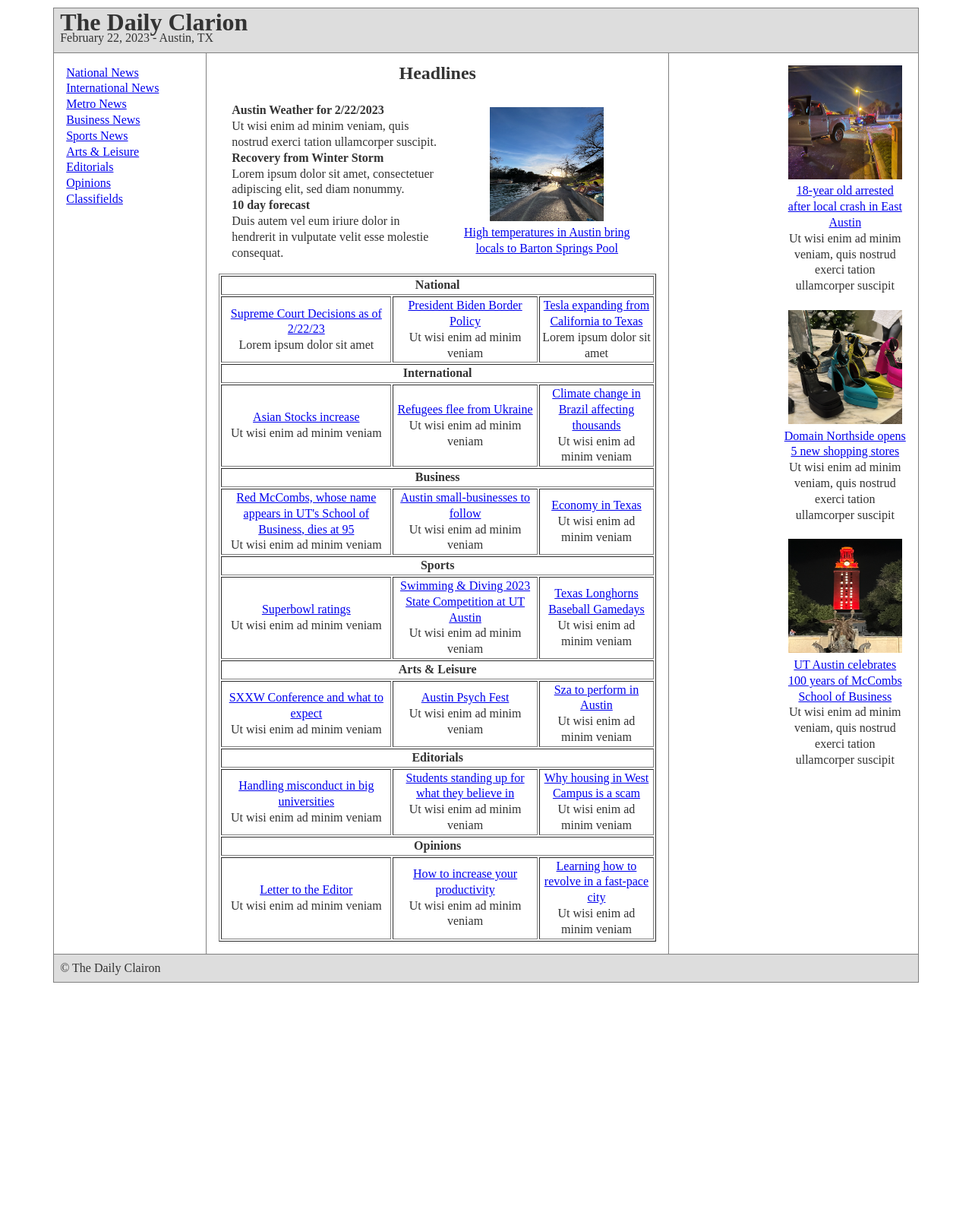
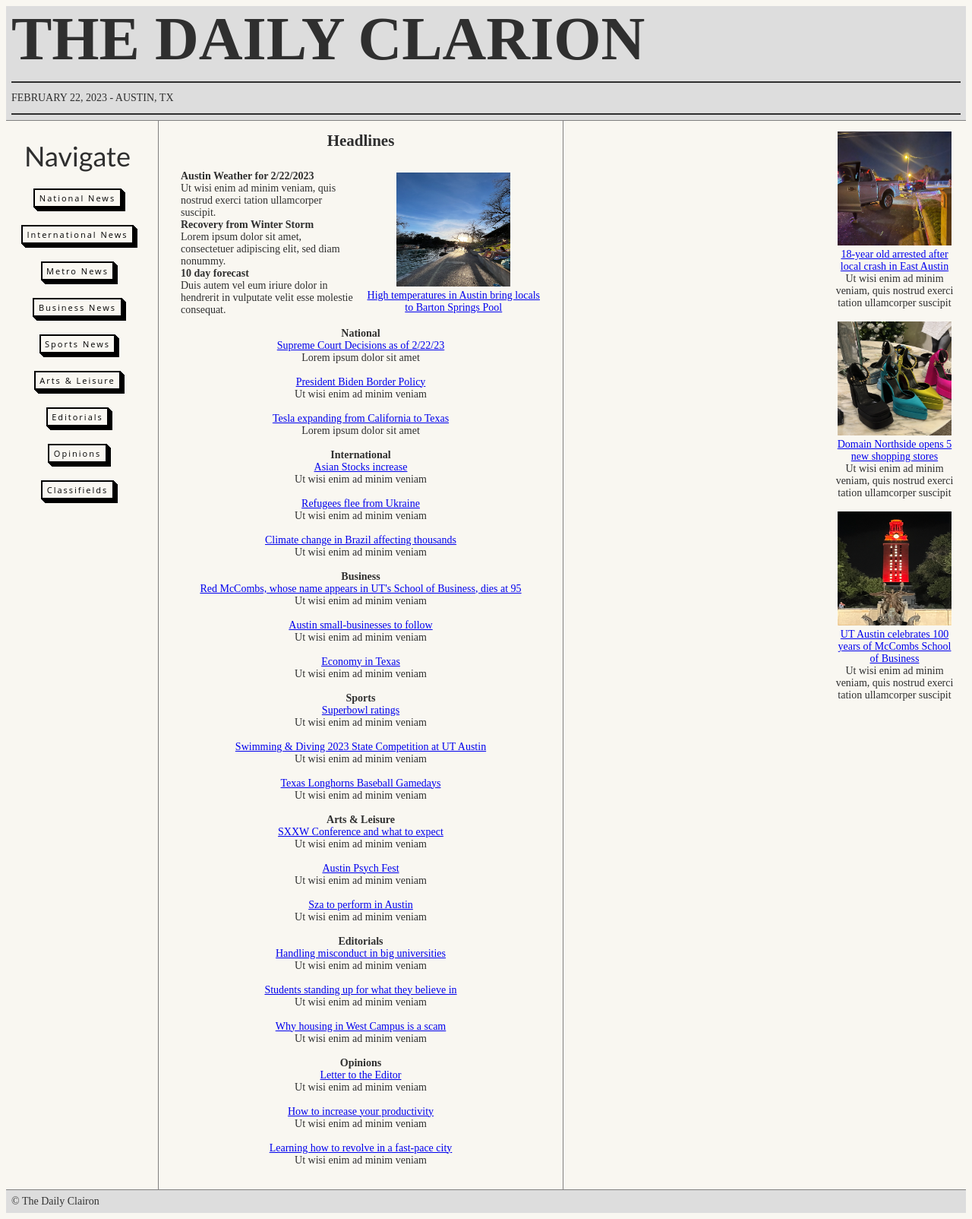
Before and after one commit to monseg02/monseg02.github.io, a PHP site: page /Demo5/Demo5.html in a window 1280 px wide. Shown: the whole page at 76% size. Before the commit the page ends 1293 px from the top, so only its background shows below. Run offline with PHP 8.4, Linux system fonts and the light colour scheme.

Commit message:
css demo 5

```diff
--- a/Demo5/Demo5.css
+++ b/Demo5/Demo5.css
@@ -1,25 +1,72 @@
+body{
+	font-family: 'Droid Serif', serif;
+	font-size: 14px;
+	color: #2f2f2f;
+	background-color:#f9f7f1;
+}
 #container {
-	width: 90%;
+	/*width: 90%;
 	margin: 10px auto;
 	background-color: #fff;
 	color: #333;
 	border: 1px solid gray;
-	line-height: 130%;
+	line-height: 130%;*/
+
 }
 #top {
 	padding: .5em;
 	background-color: #ddd;
 	border-bottom: 1px solid gray;
 }
-#top h1 {
+#buttons {
+	font-family: "Open Sans", sans-serif;
+  	font-size: 11px;
+  	letter-spacing: 2px;
+  	text-decoration: none;
+  	color: #000;
+  	cursor: pointer;
+  	border: 2px solid;
+  	padding: 0.25em 0.5em;
+  	box-shadow: 1px 1px 0px 0px, 2px 2px 0px 0px, 3px 3px 0px 0px, 4px 4px 0px 0px, 5px 5px 0px 0px;
+  	position: relative;
+ 	user-select: none;
+  	-webkit-user-select: none;
+  	touch-action: manipulation;
+
+}
+#top header {
 	padding: 0;
 	margin: 0;
+	font-family: 'Playfair Display', serif;
+	font-weight: 900;
+	font-size: 80px;
+	text-transform: uppercase;
+	display: inline-block;
+	line-height:72px;
+	margin-bottom:20px;
+}
+.subhead {
+	text-transform: uppercase;
+	border-bottom: 2px solid #2f2f2f;
+	border-top: 2px solid #2f2f2f;
+	padding: 12px 0 12px 0;
+}
+.head {
+	text-align: center;
+	position: relative;
+	font-weight: 400;
+    font-family: Trebuchet MS, sans-serif;
+    font-size: 36px;
+    box-sizing: border-box;
+    padding: 10px 0 10px 0;
 }
 #leftnav {
 	float: left;
 	width: 160px;
 	margin: 0;
 	padding: 1em;
+	text-align: center;
+	position: relative;
 }
 #rightnav {
 float: right;
@@ -36,6 +83,7 @@ border-right: 1px solid gray;
 padding: 1em;
 max-width: 36em;
 text-align: center;
+font-size: 14px;
 }
 #one {
 	text-align: left;
@@ -43,8 +91,10 @@ text-align: center;
 .table {
 border-spacing:1em;
 }
-.table2 {
 
+.sunimg {
+	width: 100%;
+	height: auto;
 }
 #footer {
 clear: both;
--- a/Demo5/Demo5.html
+++ b/Demo5/Demo5.html
@@ -5,8 +5,6 @@
 <head>
    <title>The Daily Clairon</title>
    <meta charset="UTF-8">
-   <meta name="description" content="ENTER DESCRIPTION HERE">
-   <meta name="author" content="ENTER NAME HERE">
    <link href="Demo5.css" rel="stylesheet">
 </head>
 
@@ -14,20 +12,21 @@
 
 <div id="container">
 	<div id="top">
-<h1>The Daily Clarion</h1>
-February 22, 2023 - Austin, TX
+		<header>The Daily Clarion</header>
+		<div class="subhead">February 22, 2023 - Austin, TX </div>
 	</div>
 <div id="leftnav">
+	<div class="head">Navigate</div><br>
 	<p>
-<a href="dummy.html">National News</a><br>
-<a href="dummy.html">International News</a><br>
-<a href="dummy.html">Metro News</a><br>
-<a href="dummy.html">Business News</a><br>
-<a href="dummy.html">Sports News</a><br>
-<a href="dummy.html">Arts & Leisure</a><br>
-<a href="dummy.html">Editorials</a><br>
-<a href="dummy.html">Opinions</a><br>
-<a href="dummy.html">Classifields</a><br>
+		<a id="buttons" href="dummy.html">National News</a><br><br><br>
+		<a id="buttons" href="dummy.html">International News</a><br><br><br>
+		<a id="buttons" href="dummy.html">Metro News</a><br><br><br>
+		<a id="buttons" href="dummy.html">Business News</a><br><br><br>
+		<a id="buttons" href="dummy.html">Sports News</a><br><br><br>
+		<a id="buttons" href="dummy.html">Arts & Leisure</a><br><br><br>
+		<a id="buttons" href="dummy.html">Editorials</a><br><br><br>
+		<a id="buttons" href="dummy.html">Opinions</a><br><br><br>
+		<a id="buttons" href="dummy.html">Classifields</a><br><br><br>
 	</p>
 </div>
 <div id="rightnav">
@@ -44,64 +43,60 @@ February 22, 2023 - Austin, TX
 	<h2>Headlines</h2>
 		<table border="0" class="table">
 		<tr colspan="2">
-		<td id="one">
-			<strong>Austin Weather for 2/22/2023</strong><br>
+			<td id="one"><strong>Austin Weather for 2/22/2023</strong><br>
 			Ut wisi enim ad minim veniam, quis nostrud exerci tation ullamcorper suscipit.<br>
 			<strong>Recovery from Winter Storm</strong><br>
 			Lorem ipsum dolor sit amet, consectetuer adipiscing elit, sed diam nonummy.<br>
 			<strong>10 day forecast</strong><br>
-			Duis autem vel eum iriure dolor in hendrerit in vulputate velit esse molestie consequat.
-		</td>
-		<td>
-			<img src="sun.jpeg" alt="pic of sun" width="150" height="150"><br>
-			<a href="dummy.html">High temperatures in Austin bring locals to Barton Springs Pool</a>
-		</td>
+			Duis autem vel eum iriure dolor in hendrerit in vulputate velit esse molestie consequat.</td>
+			<div class="sunimg"> <td><img src="sun.jpeg" alt="pic of sun" width="150" height="150"><br>
+			<a href="dummy.html">High temperatures in Austin bring locals to Barton Springs Pool</a></td></div>
 		</tr>
 		</table>
-<table border="1" class="table2">
-		<th colspan="3"><strong>National</strong></th>
+		<!--<table border="0" class="table2">-->
+			<th colspan="3"><strong>National</strong></th><br>
 				<tr>
-				<td><a href="dummy.html">Supreme Court Decisions as of 2/22/23</a><br>Lorem ipsum dolor sit amet</td>
-				<td><a href="dummy.html">President Biden Border Policy</a><br>Ut wisi enim ad minim veniam</td>
-				<td><a href="dummy.html">Tesla expanding from California to Texas</a><br>Lorem ipsum dolor sit amet</td>
+					<td><a href="dummy.html">Supreme Court Decisions as of 2/22/23</a><br>Lorem ipsum dolor sit amet</td><br><br>
+					<td><a href="dummy.html">President Biden Border Policy</a><br>Ut wisi enim ad minim veniam</td><br><br>
+					<td><a href="dummy.html">Tesla expanding from California to Texas</a><br>Lorem ipsum dolor sit amet</td><br><br>
 				</tr>
-		<th colspan="3"><strong>International</strong></th>
+			<th colspan="3"><strong>International</strong></th><br>
 				<tr>
-				<td><a href="dummy.html">Asian Stocks increase</a><br>Ut wisi enim ad minim veniam</td>
-				<td><a href="dummy.html">Refugees flee from Ukraine</a><br>Ut wisi enim ad minim veniam</td>
-				<td><a href="dummy.html">Climate change in Brazil affecting thousands</a><br>Ut wisi enim ad minim veniam</td>
+					<td><a href="dummy.html">Asian Stocks increase</a><br>Ut wisi enim ad minim veniam</td><br><br>
+					<td><a href="dummy.html">Refugees flee from Ukraine</a><br>Ut wisi enim ad minim veniam</td><br><br>
+					<td><a href="dummy.html">Climate change in Brazil affecting thousands</a><br>Ut wisi enim ad minim veniam</td><br><br>
 				</tr>
-		<th colspan="3"><strong>Business</strong></th>
+			<th colspan="3"><strong>Business</strong></th><br>
 				<tr>
-				<td><a href="dummy.html">Red McCombs, whose name appears in UT's School of Business, dies at 95</a><br>Ut wisi enim ad minim veniam</td>
-				<td><a href="dummy.html">Austin small-businesses to follow</a><br>Ut wisi enim ad minim veniam</td>
-				<td><a href="dummy.html">Economy in Texas</a><br>Ut wisi enim ad minim veniam</td>
+					<td><a href="dummy.html">Red McCombs, whose name appears in UT's School of Business, dies at 95</a><br>Ut wisi enim ad minim veniam</td><br><br>
+					<td><a href="dummy.html">Austin small-businesses to follow</a><br>Ut wisi enim ad minim veniam</td><br><br>
+					<td><a href="dummy.html">Economy in Texas</a><br>Ut wisi enim ad minim veniam</td><br><br>
 				</tr>
-		<th colspan="3"><strong>Sports</strong></th>
+			<th colspan="3"><strong>Sports</strong></th><br>
 				<tr>
-				<td><a href="dummy.html">Superbowl ratings</a><br>Ut wisi enim ad minim veniam</td>
-				<td><a href="dummy.html">Swimming & Diving 2023 State Competition at UT Austin</a><br>Ut wisi enim ad minim veniam</td>
-				<td><a href="dummy.html">Texas Longhorns Baseball Gamedays</a><br>Ut wisi enim ad minim veniam</td>
+					<td><a href="dummy.html">Superbowl ratings</a><br>Ut wisi enim ad minim veniam</td><br><br>
+					<td><a href="dummy.html">Swimming & Diving 2023 State Competition at UT Austin</a><br>Ut wisi enim ad minim veniam</td><br><br>
+					<td><a href="dummy.html">Texas Longhorns Baseball Gamedays</a><br>Ut wisi enim ad minim veniam</td><br><br>
 				</tr>
-		<th colspan="3"><strong>Arts & Leisure</strong></th>
+			<th colspan="3"><strong>Arts & Leisure</strong></th><br>
 				<tr>
-				<td><a href="dummy.html">SXXW Conference and what to expect</a><br>Ut wisi enim ad minim veniam</td>
-				<td><a href="dummy.html">Austin Psych Fest</a><br>Ut wisi enim ad minim veniam</td>
-				<td><a href="dummy.html">Sza to perform in Austin</a><br>Ut wisi enim ad minim veniam</td>
+					<td><a href="dummy.html">SXXW Conference and what to expect</a><br>Ut wisi enim ad minim veniam</td><br><br>
+					<td><a href="dummy.html">Austin Psych Fest</a><br>Ut wisi enim ad minim veniam</td><br><br>
+					<td><a href="dummy.html">Sza to perform in Austin</a><br>Ut wisi enim ad minim veniam</td><br><br>
 				</tr>
-		<th colspan="3"><strong>Editorials</strong></th>
+			<th colspan="3"><strong>Editorials</strong></th><br>
 				<tr>
-				<td><a href="dummy.html">Handling misconduct in big universities</a><br>Ut wisi enim ad minim veniam</td>
-				<td><a href="dummy.html">Students standing up for what they believe in</a><br>Ut wisi enim ad minim veniam</td>
-				<td><a href="dummy.html">Why housing in West Campus is a scam</a><br>Ut wisi enim ad minim veniam</td>
+					<td><a href="dummy.html">Handling misconduct in big universities</a><br>Ut wisi enim ad minim veniam</td><br><br>
+					<td><a href="dummy.html">Students standing up for what they believe in</a><br>Ut wisi enim ad minim veniam</td><br><br>
+					<td><a href="dummy.html">Why housing in West Campus is a scam</a><br>Ut wisi enim ad minim veniam</td><br><br>
 				</tr>
-		<th colspan="3"><strong>Opinions</strong></th>
+			<th colspan="3"><strong>Opinions</strong></th><br>
 				<tr>
-				<td><a href="dummy.html">Letter to the Editor</a><br>Ut wisi enim ad minim veniam</td>
-				<td><a href="dummy.html">How to increase your productivity</a><br>Ut wisi enim ad minim veniam</td>
-				<td><a href="dummy.html">Learning how to revolve in a fast-pace city</a><br>Ut wisi enim ad minim veniam</td>
+					<td><a href="dummy.html">Letter to the Editor</a><br>Ut wisi enim ad minim veniam</td><br><br>
+					<td><a href="dummy.html">How to increase your productivity</a><br>Ut wisi enim ad minim veniam</td><br><br>
+					<td><a href="dummy.html">Learning how to revolve in a fast-pace city</a><br>Ut wisi enim ad minim veniam</td><br><br>
 				</tr>
-</table>
+		<!--</table>-->
 </div>
 <div id="footer">
 © The Daily Clairon
```
Also changed, not shown: 1 other file. Lines whose indentation alone changed are shown as unchanged.
